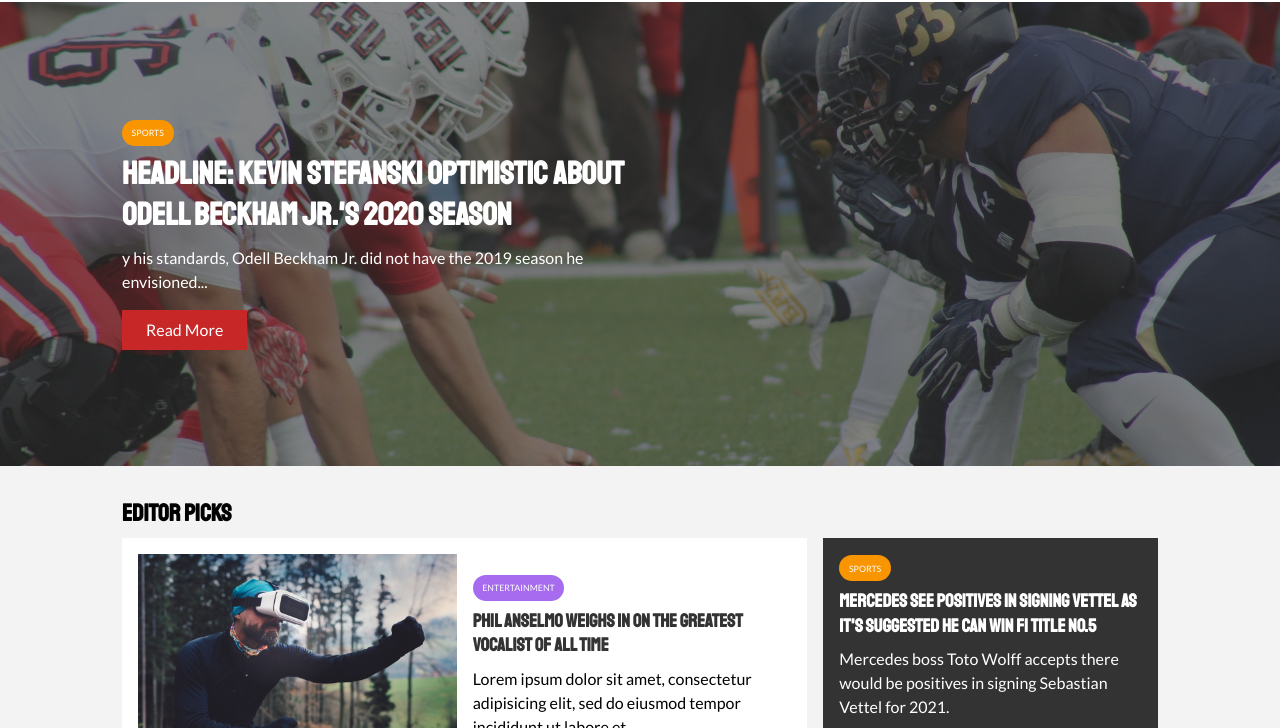
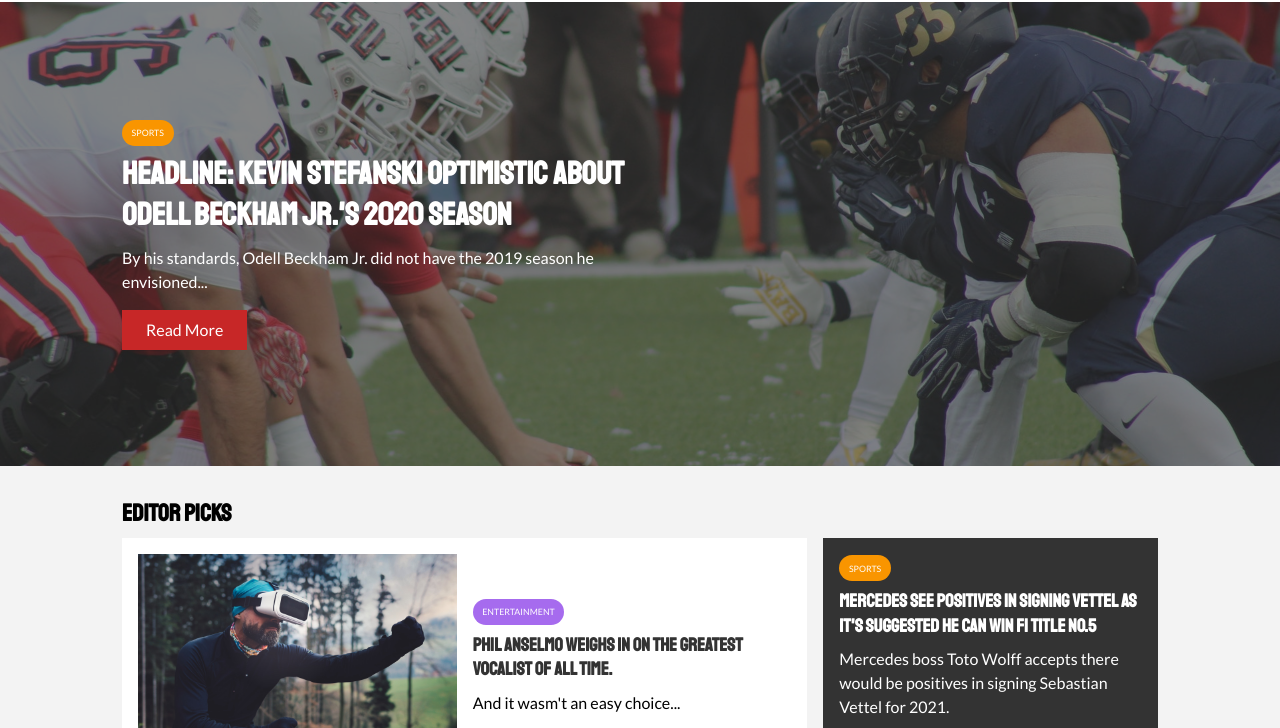
Before and after one commit to tobaojo/Newsgrid, a plain HTML site: page index.html in a window 1280 px wide. Shown: the part 72-800 px from the top of the page. Drawn offline with Linux system fonts and the light colour scheme.

Commit message:
fixed typos

```diff
--- a/index.html
+++ b/index.html
@@ -32,7 +32,7 @@
           <div class="showcase-content">
             <div class="category category-sports">sports</div>
             <h1>Headline: Kevin Stefanski optimistic about Odell Beckham Jr.'s 2020 season</h1>
-            <p>y his standards, Odell Beckham Jr. did not have the 2019 season he envisioned...</p>
+            <p>By his standards, Odell Beckham Jr. did not have the 2019 season he envisioned...</p>
             <a href="article.html" class="btn btn-primary">Read More</a>
             </div>
           </div>
@@ -48,9 +48,9 @@
             <div class="">
               <div class="category category-ent">Entertainment</div>
               <h3>
-                  <a href="article.html">Phil Anselmo weighs in on the greatest vocalist of all time </a>
+                  <a href="article.html">Phil Anselmo weighs in on the greatest vocalist of all time.</a>
               </h3>
-              <p>Lorem ipsum dolor sit amet, consectetur adipisicing elit, sed do eiusmod tempor incididunt ut labore et </p>
+              <p>And it wasm't an easy choice...</p>
             </div>
           </article>
           <article class="card bg-dark">
```
